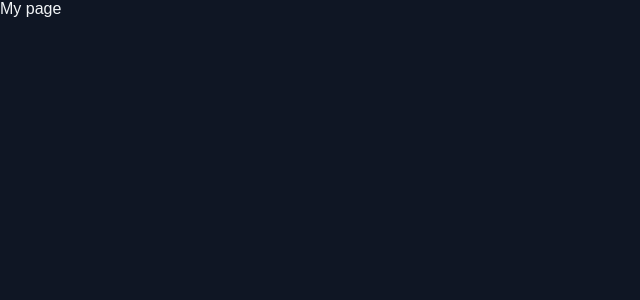
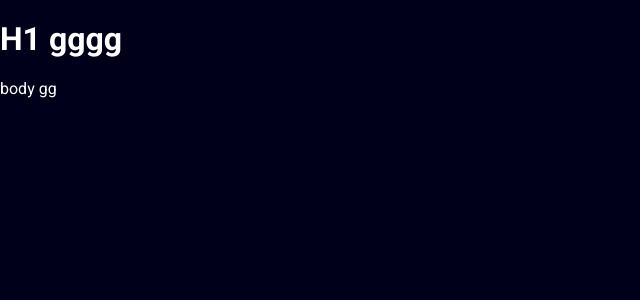
Before and after one commit to kkopec11/Portfolio, a Next.js app: page / in a window 1280 px wide. Shown: the top 300 px of the page, without its empty margins (0-640 px from the left). Built offline with nearby package versions, Linux system fonts and the light colour scheme.

Commit message:
More styling

```diff
--- /dev/null
+++ b/src/components/Layout/Layout.js
@@ -0,0 +1,16 @@
+import React from 'react'
+
+// import Footer from '../components/Footer/Footer'
+// import Header from '../components/Header/Header'
+
+import { Container } from './styles'
+
+export const Layout = ({ children }) => {
+    return (
+        <Container>
+            {/* <Header/> */}
+            <main>{children}</main>
+            {/* <Footer/> */}
+        </Container>
+    )
+}
--- /dev/null
+++ b/src/components/Layout/styles.js
@@ -0,0 +1,7 @@
+import styled from 'styled-components';
+
+export const Container = styled.div`
+max-width: 1280px;
+width: 100%;
+margin: auto;
+`;
--- a/src/pages/_document.js
+++ b/src/pages/_document.js
@@ -31,7 +31,7 @@
     return (
       <Html lang='en'>
         <Head>
-          {/* <link href="https://fonts.googleapis.com/css2?family=Space+Grotesk:wght@300;400;500;600;700&display=swap" rel="stylesheet"/> */}
+          <link href="https://fonts.googleapis.com/css2?family=Roboto:wght@300;400;500;600;700&display=swap" rel="stylesheet" />
         </Head>
         <body>
           <Main />
--- a/src/pages/index.js
+++ b/src/pages/index.js
@@ -1,3 +1,13 @@
+import { Layout } from '../components/Layout/Layout';
+
+
 export default function Home() {
-  return <div>My page</div>
+  return (
+    <Layout>
+      <h1>H1   gggg</h1>
+      <body>
+        body  gg
+      </body>
+    </Layout>
+  )
 }
--- a/src/styles/globalStyles.js
+++ b/src/styles/globalStyles.js
@@ -12,13 +12,12 @@
   html {
     font-size: 62.5%;
     scroll-behavior: smooth;
-
   }
   body {
     font-family: ${props => props.theme.fonts.main};
     font-size: 1.6rem;
-    background: ${props => props.theme.colors.background1};
-    color: ${props => props.theme.colors.primary1};
+    background: ${props => props.theme.colors.background};
+    color: ${props => props.theme.colors.font};
     cursor: default;
 
   }
@@ -31,7 +30,6 @@
   li{
     list-style: none;
   }
-
 `;
 
 export default GlobalStyles;
--- a/src/theme/styles.js
+++ b/src/theme/styles.js
@@ -1,17 +1,13 @@
 export default {
     // Temp fonts
     fonts: {
-        title: "Space Grotesk, sans-serif",
-        main: "Space Grotesk, sans-serif"
+        title: "Roboto",
+        main: "Roboto"
     },
     // Colors for layout
     colors: {
-        primary1: "hsl(204,23.8%,95.9%)",
-        background1: "#0F1624",
-
-        accent1: "hsl(34.9,98.6%,72.9%)",
-        button: "hsl(205.1,100%,36.1%)",
-        background2: "hsl(232.7,27.3%,23.7%)",
+        font: "rgb(255, 255, 255)",
+        background: "rgb(0, 0, 26)",
     },
     // Breakpoints for responsive design
     breakpoints: {
```
Also changed, not shown: src/components/Header/Header.js (added), src/components/Header/styles.js (added).
